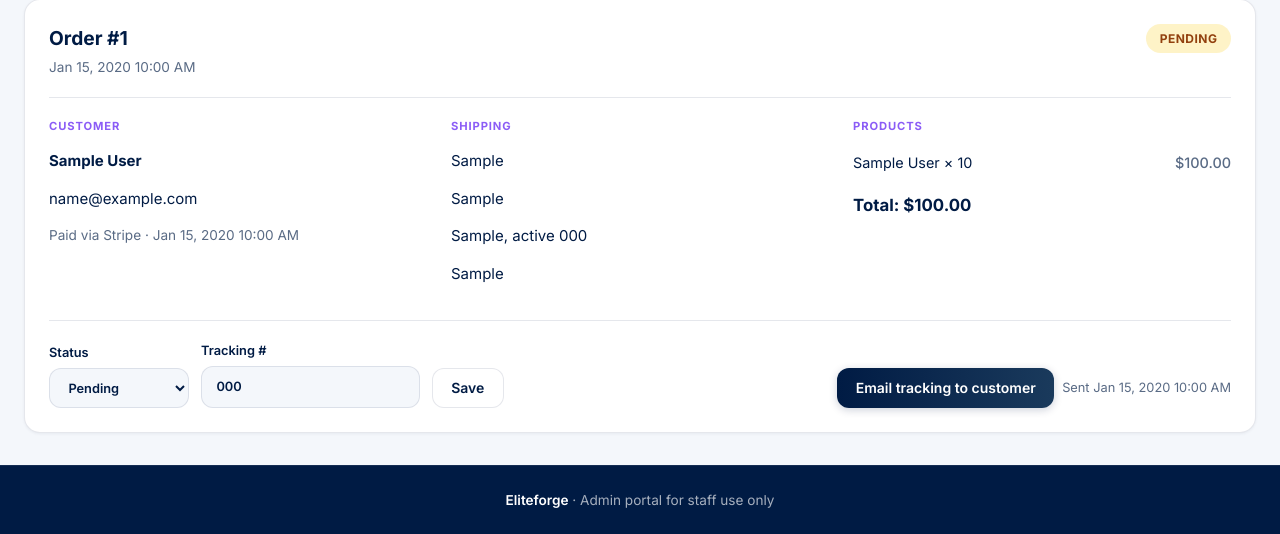
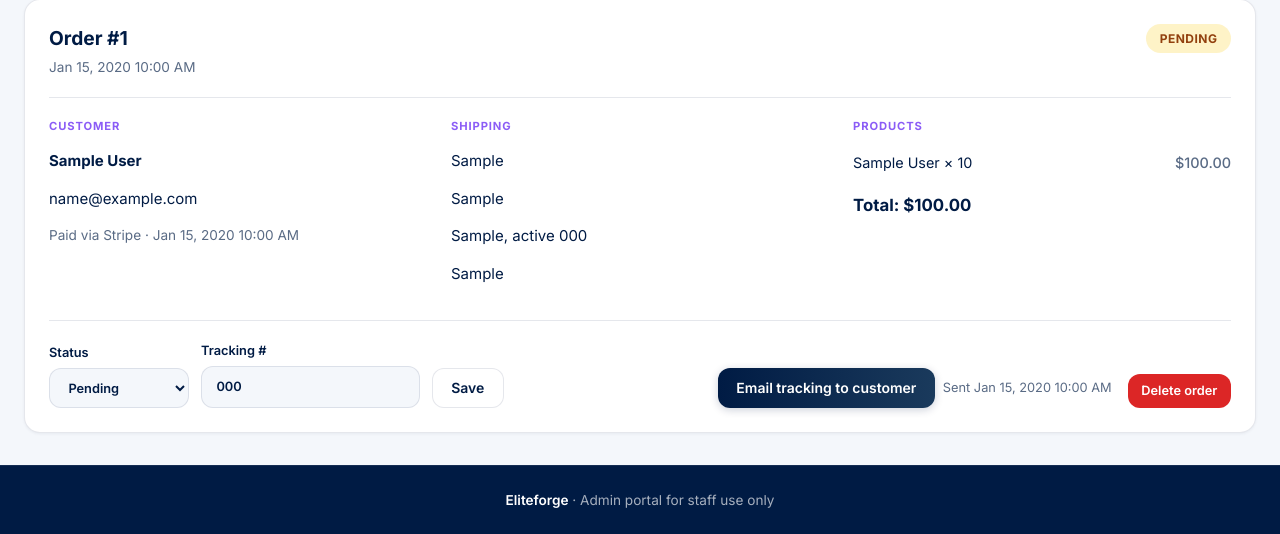
Before and after one commit to Visdomoyat/Samsonllc_backend, a Django app: page /purchased/ in a window 1280 px wide. Shown: the part 402-936 px from the top of the page. Run offline with Django 5.2, Linux system fonts and the light colour scheme; a user stored in the database is signed in; tables that the repository leaves empty hold one stand-in row (values such as "Sample post").

Commit message:
Add order deletion functionality: Implement a delete order view and corresponding URL, update templates to include a delete form, and enhance navigation to reflect the new feature. Update styles for the delete form layout.

```diff
--- a/admin_app/static/css/purchased.css
+++ b/admin_app/static/css/purchased.css
@@ -214,6 +214,11 @@
   color: var(--color-muted);
 }
 
+.order-delete-form {
+  margin: 0;
+  margin-left: auto;
+}
+
 @media (max-width: 700px) {
   .order-card-footer {
     flex-direction: column;
@@ -224,4 +229,8 @@
     flex-direction: column;
     align-items: stretch;
   }
+
+  .order-delete-form {
+    margin-left: 0;
+  }
 }
--- a/admin_app/templates/base.html
+++ b/admin_app/templates/base.html
@@ -61,7 +61,7 @@
       <nav class="main-nav" id="main-nav" aria-label="Main">
         {% if user.is_authenticated %}
           <a href="{% url 'shop' %}"{% if request.resolver_match.url_name == 'shop' or request.resolver_match.url_name == 'product_create' or request.resolver_match.url_name == 'product_edit' %} class="is-active"{% endif %}>Shop</a>
-          <a href="{% url 'purchased' %}"{% if request.resolver_match.url_name == 'purchased' or request.resolver_match.url_name == 'purchased_order_update' or request.resolver_match.url_name == 'purchased_send_tracking' %} class="is-active"{% endif %}>Purchased</a>
+          <a href="{% url 'purchased' %}"{% if request.resolver_match.url_name == 'purchased' or request.resolver_match.url_name == 'purchased_order_update' or request.resolver_match.url_name == 'purchased_send_tracking' or request.resolver_match.url_name == 'purchased_order_delete' %} class="is-active"{% endif %}>Purchased</a>
           <a href="{% url 'account_settings' %}"{% if request.resolver_match.url_name == 'account_settings' %} class="is-active"{% endif %}>Account</a>
           <form class="nav-logout-form" action="{% url 'logout' %}" method="post">
             {% csrf_token %}
--- a/admin_app/templates/purchased.html
+++ b/admin_app/templates/purchased.html
@@ -134,6 +134,22 @@
                 <span class="tracking-sent">Sent {{ order.tracking_emailed_at|date:"M j, Y g:i A" }}</span>
               {% endif %}
             </form>
+
+            <form
+              class="order-delete-form"
+              method="post"
+              action="{% url 'purchased_order_delete' order.pk %}"
+              onsubmit="return confirm('Delete order #{{ order.pk }} for {{ order.customer_email|escapejs }}? This cannot be undone.');"
+            >
+              {% csrf_token %}
+              {% if status_filter %}
+                <input type="hidden" name="return_status" value="{{ status_filter }}">
+              {% endif %}
+              {% if email_filter %}
+                <input type="hidden" name="return_email" value="{{ email_filter }}">
+              {% endif %}
+              <button type="submit" class="btn btn-danger btn-sm">Delete order</button>
+            </form>
           </footer>
         </article>
       {% endfor %}
--- a/admin_app/urls.py
+++ b/admin_app/urls.py
@@ -24,6 +24,11 @@ urlpatterns = [
         views.purchased_send_tracking,
         name='purchased_send_tracking',
     ),
+    path(
+        'purchased/<int:pk>/delete/',
+        views.purchased_order_delete,
+        name='purchased_order_delete',
+    ),
     path('transactions/', views.transactions, name='transactions'),
     path('account/', views.account_settings, name='account_settings'),
 ]
--- a/admin_app/views.py
+++ b/admin_app/views.py
@@ -3,6 +3,7 @@ from django.contrib import messages
 from django.contrib.auth.decorators import login_required
 from django.contrib.auth import update_session_auth_hash
 from django.shortcuts import get_object_or_404, redirect, render
+from django.urls import reverse
 
 from .forms import AccountPasswordChangeForm, ProductForm, UsernameChangeForm
 from .models import Order, Product
@@ -134,6 +135,30 @@ def purchased_send_tracking(request, pk):
     return redirect('purchased')
 
 
+def _purchased_redirect(request):
+    url = reverse('purchased')
+    params = []
+    status = (request.POST.get('return_status') or '').strip()
+    email = (request.POST.get('return_email') or '').strip()
+    if status:
+        params.append(f'status={status}')
+    if email:
+        params.append(f'email={email}')
+    if params:
+        url += '?' + '&'.join(params)
+    return redirect(url)
+
+
+@login_required
+def purchased_order_delete(request, pk):
+    order = get_object_or_404(Order, pk=pk)
+    if request.method == 'POST':
+        order_id = order.pk
+        order.delete()
+        messages.success(request, f'Order #{order_id} deleted.')
+    return _purchased_redirect(request)
+
+
 @login_required
 def transactions(request):
     return render(request, 'landing.html')
```
